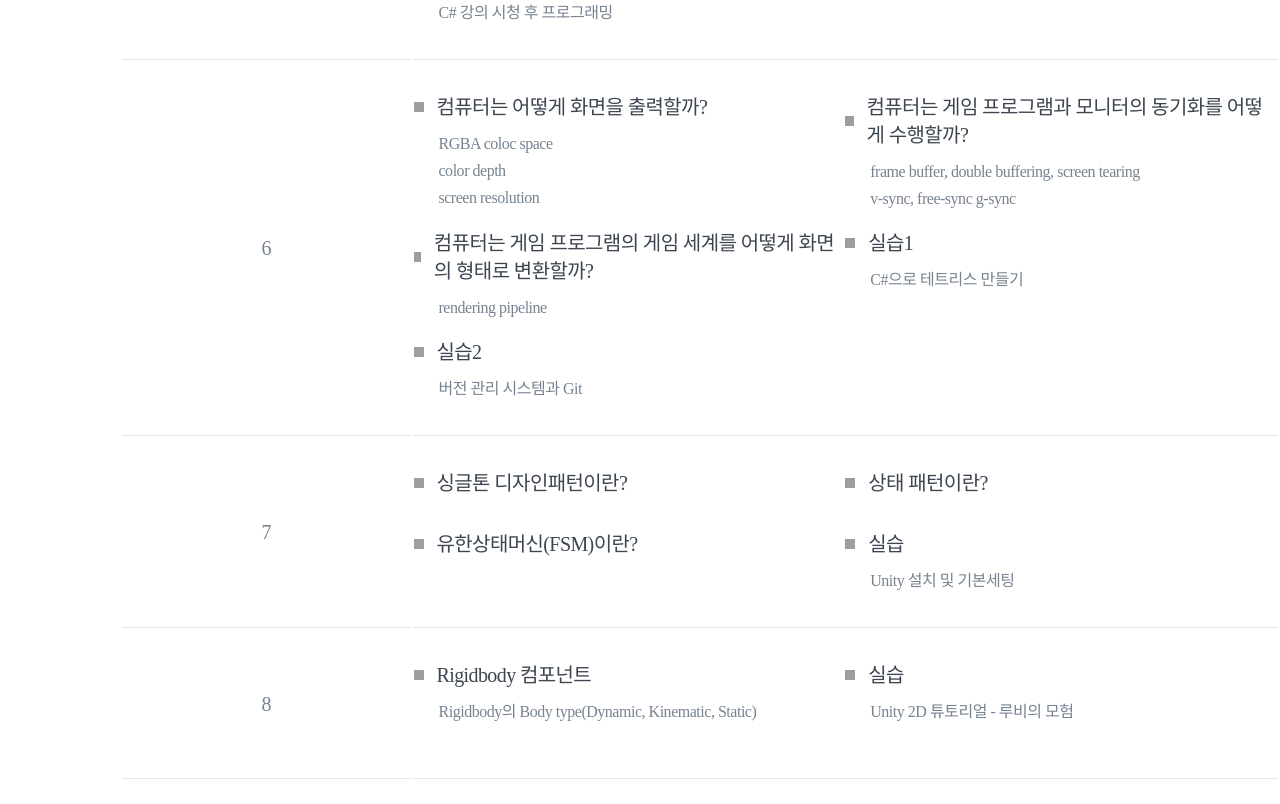
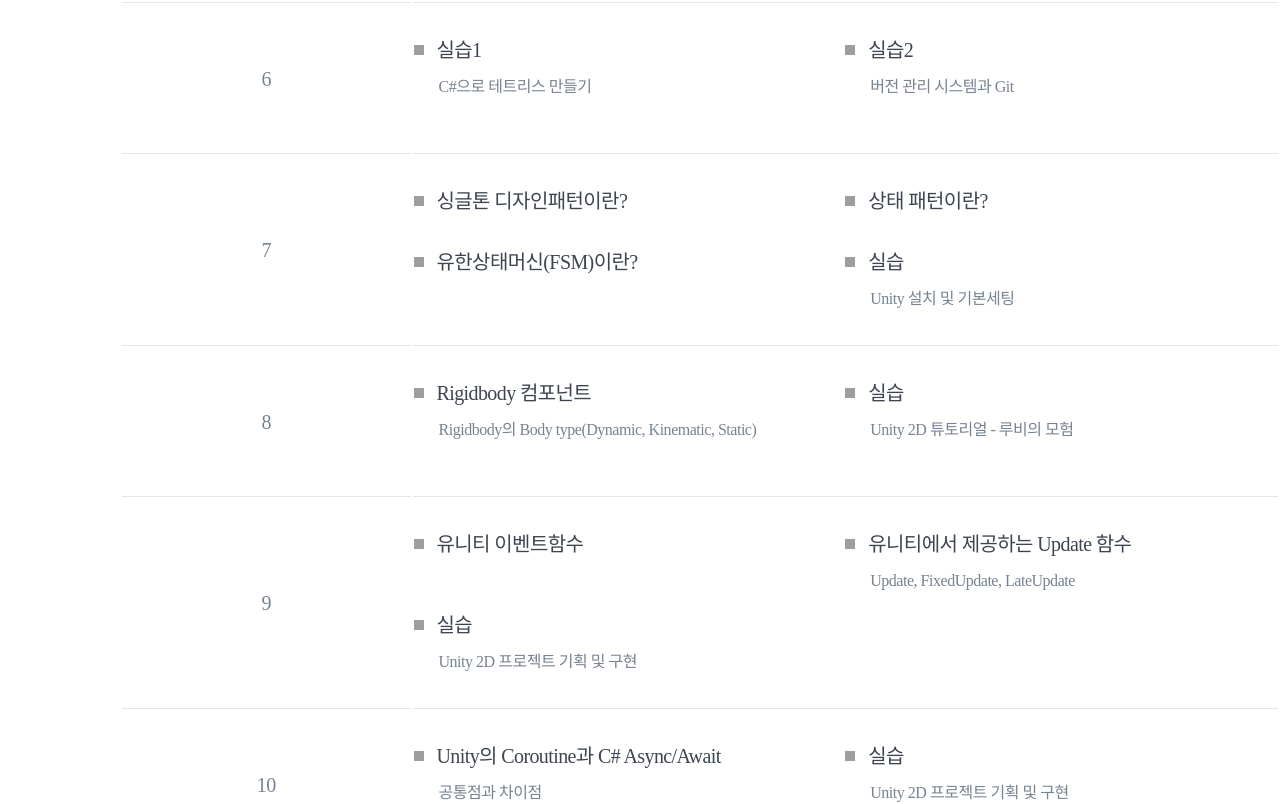
Before and after one commit to BCSDLab/PAGE_BCSDLAB, a Vue app in the folder bcsdlab_page/: page /track/game in a window 1280 px wide. Shown: the part 2077-2881 px from the top of the page. Built offline with nearby package versions, Linux system fonts and the light colour scheme; no server answers; grey boxes are pictures that could not be loaded; a web font is replaced by a local one.

Commit message:
fix trackDatas title sentence

```diff
--- a/bcsdlab_page/src/static/trackDatas.js
+++ b/bcsdlab_page/src/static/trackDatas.js
@@ -418,7 +418,7 @@ export const trackDatas = [
             'title': 'Front-End란 무엇인가?'
           },
           {
-            'title': '강의듣고 따라가며 HTML+CSS에 익숙해지기',
+            'title': 'HTML+CSS',
             'descriptions': [
               'WEB1 - HTML & Internet',
               'WEB2 - CSS'
@@ -467,7 +467,7 @@ export const trackDatas = [
               '정규표현식',
               'JSON',
               'Event Handler',
-              '실습 2: JS 실습(지난 주차에 만드신 .html 파일과 .css 파일을 이용해 실제 동작을 위한 script문을 추가)'
+              '실습 2: JS 실습'
             ]
           },
           {
@@ -492,7 +492,7 @@ export const trackDatas = [
             'descriptions': [
               'Document - Web API',
               'Window - Web API',
-              '각각의 property, method 정리'
+              'property, method 정리'
             ]
           }
         ]
@@ -548,7 +548,7 @@ export const trackDatas = [
         'week': '8',
         'contents': [
           {
-            'title': 'Web Storage 각각의 목적, 사용이유, 장단점, 사용방법 정리',
+            'title': 'Web Storage',
             'descriptions': [
               'cookie',
               'session storage',
@@ -561,7 +561,7 @@ export const trackDatas = [
         'week': '9',
         'contents': [
           {
-            'title': 'FE Framework는 무엇인가? 왜 React를 사용하는가?',
+            'title': 'FE Framework는 무엇인가?',
           },
           {
             'title': 'React 설치'
@@ -645,13 +645,13 @@ export const trackDatas = [
         'week': '15',
         'contents': [
           {
-            'title': 'git이란?'
-          },
-          {
-            'title': '코드 컨벤션이란??'
-          },
-          {
-            'title': '브랜치 네이밍 규칙?'
+            'title': 'git'
+          },
+          {
+            'title': '코드 컨벤션'
+          },
+          {
+            'title': '브랜치 네이밍 규칙'
           }
         ]
       },
@@ -1076,7 +1076,7 @@ export const trackDatas = [
             'title': 'Bottom Navigation',
             'descriptions': [
               'Bottom Navigation이란?',
-              'Bottom Navigation 과 Navigation Drawer 비교 분석',
+              'Bottom Navigation과 Navigation Drawer',
             ]
           },
           {
@@ -1218,7 +1218,7 @@ export const trackDatas = [
             ]
           },
           {
-            'title': '실습: Open Source Library 실습'
+            'title': '실습: Open Source Library'
           },
         ]
       },
@@ -1551,18 +1551,18 @@ export const trackDatas = [
             ]
           },
           {
-            'title': '컴퓨터는 게임 프로그램과 모니터의 동기화를 어떻게 수행할까?',
+            'title': '게임 프로그램과 모니터의 동기화 수행과정',
             'descriptions': [
               'frame buffer, double buffering, screen tearing',
               'v-sync, free-sync g-sync'
             ]
           },
           {
-            'title': '컴퓨터는 게임 프로그램의 게임 세계를 어떻게 화면의 형태로 변환할까?',
+            'title': '게임 프로그램과 화면의 형태로 변환',
             'descriptions': [
               'rendering pipeline'
             ]
-          }
+          },
         ]
       },
       {
@@ -1590,7 +1590,7 @@ export const trackDatas = [
             ]
           },
           {
-            'title': '프로그래밍에서 동기(sync)와 비동기(async)는 어떻게 다를까?',
+            'title': '프로그래밍에서 동기(sync)와 비동기(async)',
             'descriptions': [
               '동기/비동기의 동작',
               'C#의 동기/비동기'
@@ -1628,27 +1628,6 @@ export const trackDatas = [
         'week': '6',
         'contents': [
           {
-            'title': '컴퓨터는 어떻게 화면을 출력할까?',
-            'descriptions': [
-              'RGBA coloc space',
-              'color depth',
-              'screen resolution'
-            ]
-          },
-          {
-            'title': '컴퓨터는 게임 프로그램과 모니터의 동기화를 어떻게 수행할까?',
-            'descriptions': [
-              'frame buffer, double buffering, screen tearing',
-              'v-sync, free-sync g-sync'
-            ]
-          },
-          {
-            'title': '컴퓨터는 게임 프로그램의 게임 세계를 어떻게 화면의 형태로 변환할까?',
-            'descriptions': [
-              'rendering pipeline'
-            ]
-          },
-          {
             'title': '실습1',
             'descriptions': [
               'C#으로 테트리스 만들기'
@@ -1724,7 +1703,10 @@ export const trackDatas = [
         'week': '10',
         'contents': [
           {
-            'title': 'Unity에서 제공하는 Coroutine과 C# Async/Await의 공통점과 차이점'
+            'title': 'Unity의 Coroutine과 C# Async/Await',
+            'descriptions': [
+              '공통점과 차이점'
+            ]
           },
           {
             'title': '실습',
```
